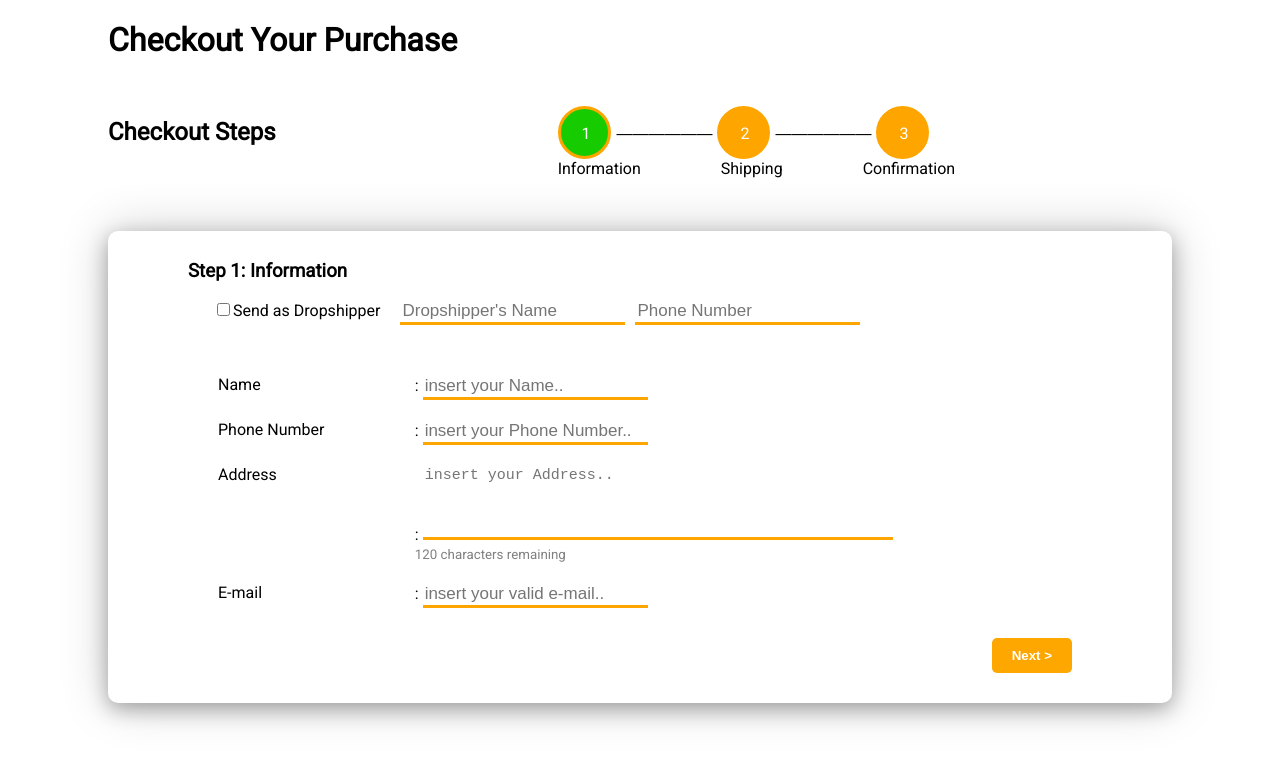
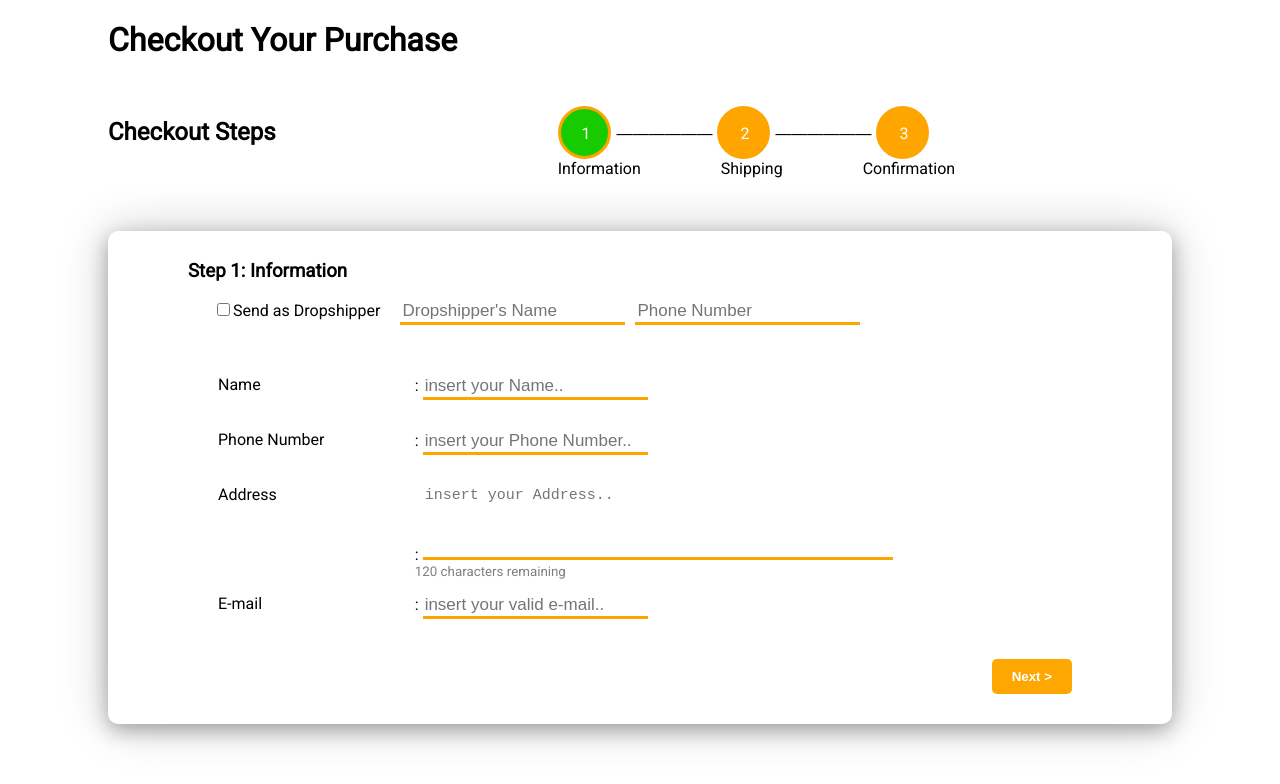
Before and after one commit to fuadbaskara/checkout-purchased, a React (Create React App) app: page / in a window 1280 px wide. Shown: the top 784 px of the page. Built offline with nearby package versions, Linux system fonts and the light colour scheme.

Commit message:
fix div push another divs

```diff
--- a/src/components/Step1.js
+++ b/src/components/Step1.js
@@ -162,8 +162,10 @@ const StepOne = ({
             <small className="remainin-characters">
               {addressMaxLength - address.length} characters remaining
             </small>
+          </div>
+          <div>
             <span>
-              <small>
+              <p>
                 {validateAddress === null ? (
                   <span />
                 ) : validateAddress === true ? (
@@ -171,7 +173,7 @@ const StepOne = ({
                 ) : (
                   <span className="invalid">Please insert your Address..</span>
                 )}
-              </small>
+              </p>
             </span>
           </div>
         </div>
--- a/src/styles/App.css
+++ b/src/styles/App.css
@@ -3,6 +3,16 @@
 body {
   font-family: "Roboto", sans-serif;
   height: 1000px;
+}
+
+span p {
+  position: absolute;
+  margin-left: 0px;
+  font-size: 10px;
+}
+
+small {
+  position: absolute;
 }
 
 .container {
@@ -225,7 +235,8 @@ form {
 }
 
 .form-title {
-  margin-top: 10px;
+  margin-top: 10px !important;
+  margin-bottom: 10px !important;
   padding-left: 30px;
   padding-top: 10px;
   width: 20%;
@@ -234,7 +245,8 @@ form {
 }
 
 .form-textarea {
-  margin-top: 10px;
+  margin-top: 10px !important;
+  margin-bottom: 10px !important;
   padding-top: 10px;
   width: 70%;
   float: left;
```
